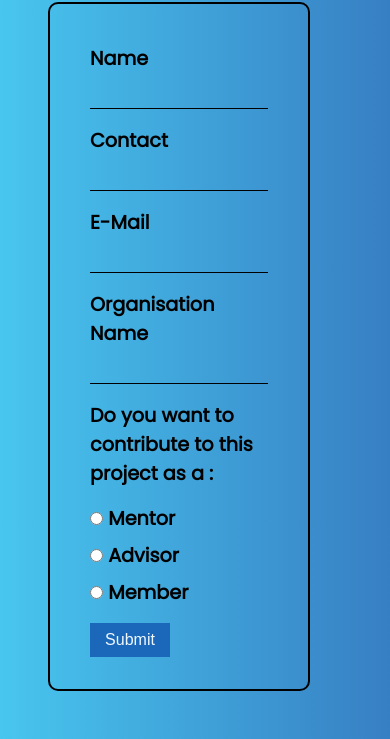
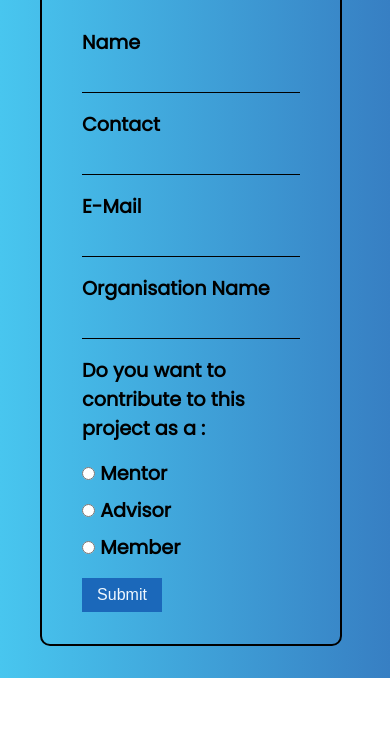
Before and after one commit to Rishit-Thaper/nothin, a plain HTML site: page index.html in a window 390 px wide. Shown: the part 242-981 px from the top of the page. After the commit the page ends 920 px from the top, so only its background shows below. Drawn offline with Linux system fonts and the light colour scheme; a web font is replaced by a local one.

Commit message:
Update Formstyle.css

```diff
--- a/Formstyle.css
+++ b/Formstyle.css
@@ -92,12 +92,13 @@ input[type=number]{
     border-right: 0;
     border-bottom: 1px solid black;
 }
-@media screen and (max-width: 480px) {
+@media screen and (max-width: 395px) {
     .contribute-data{
         display: flex;
         flex-direction: column;
         align-items: center;
-        padding: 3rem;
+        padding:2rem;
+        padding-left: 3.5rem;
     }
     h1{
         text-align: center;
@@ -111,7 +112,7 @@ input[type=number]{
         font-size: 1.2rem;
         margin-top: 1rem;
         border-radius: 10px;
-        width: auto;
+        width: 100%;
         color: rgb(0, 0, 0);
         padding: 2rem;
         font-weight: 600;
```
